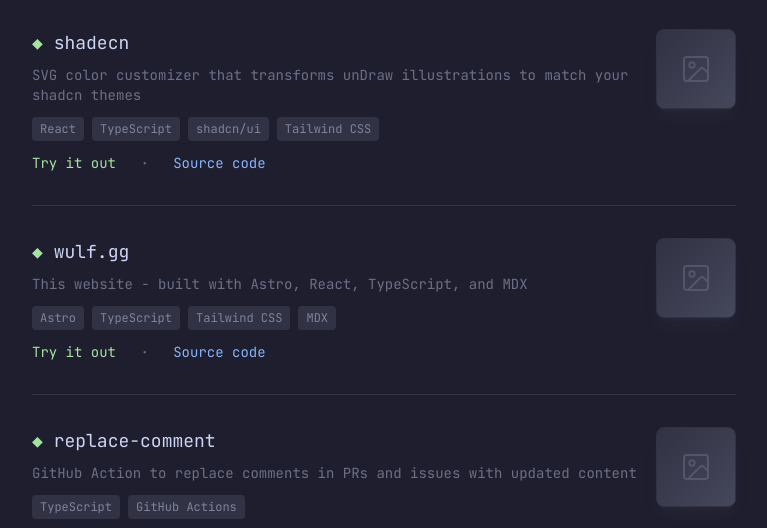
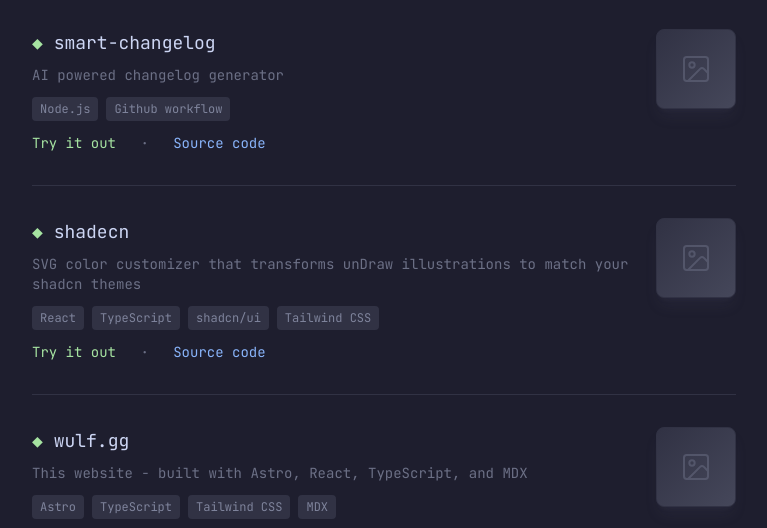
Before and after one commit to johanwulf/johanwulf.github.io, an Astro site: page /projects in a window 1280 px wide. Shown: the part 272-800 px from the top of the page, without its empty margins (256-1023 px from the left). Built offline with nearby package versions, Linux system fonts and the light colour scheme; Astro itself is replaced by a stand-in of ours; no server answers.

Commit message:
feat: add smart-changelog

```diff
--- a/src/pages/projects.astro
+++ b/src/pages/projects.astro
@@ -23,6 +23,14 @@
 }
 
 const projectsData = [
+  {
+    title: "smart-changelog",
+    description: "AI powered changelog generator",
+    tech: ["Node.js", "Github workflow"],
+    github: "https://github.com/johanwulf/smart-changelog",
+    live: "https://www.smartchangelog.com/",
+    richMediaUrl: "https://www.smartchangelog.com/"
+  },
   {
     title: "shadecn",
     description: "SVG color customizer that transforms unDraw illustrations to match your shadcn themes",
```
